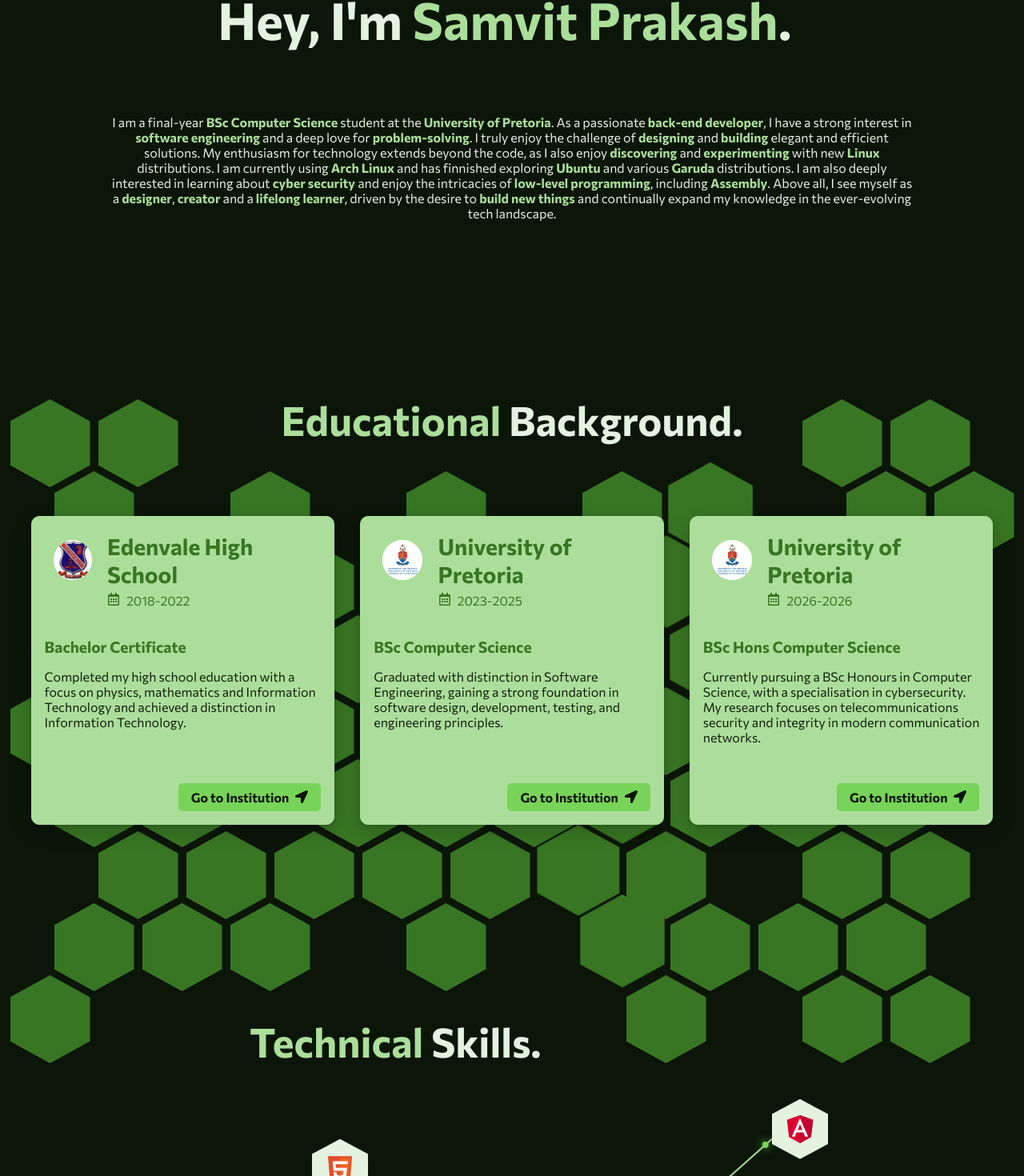
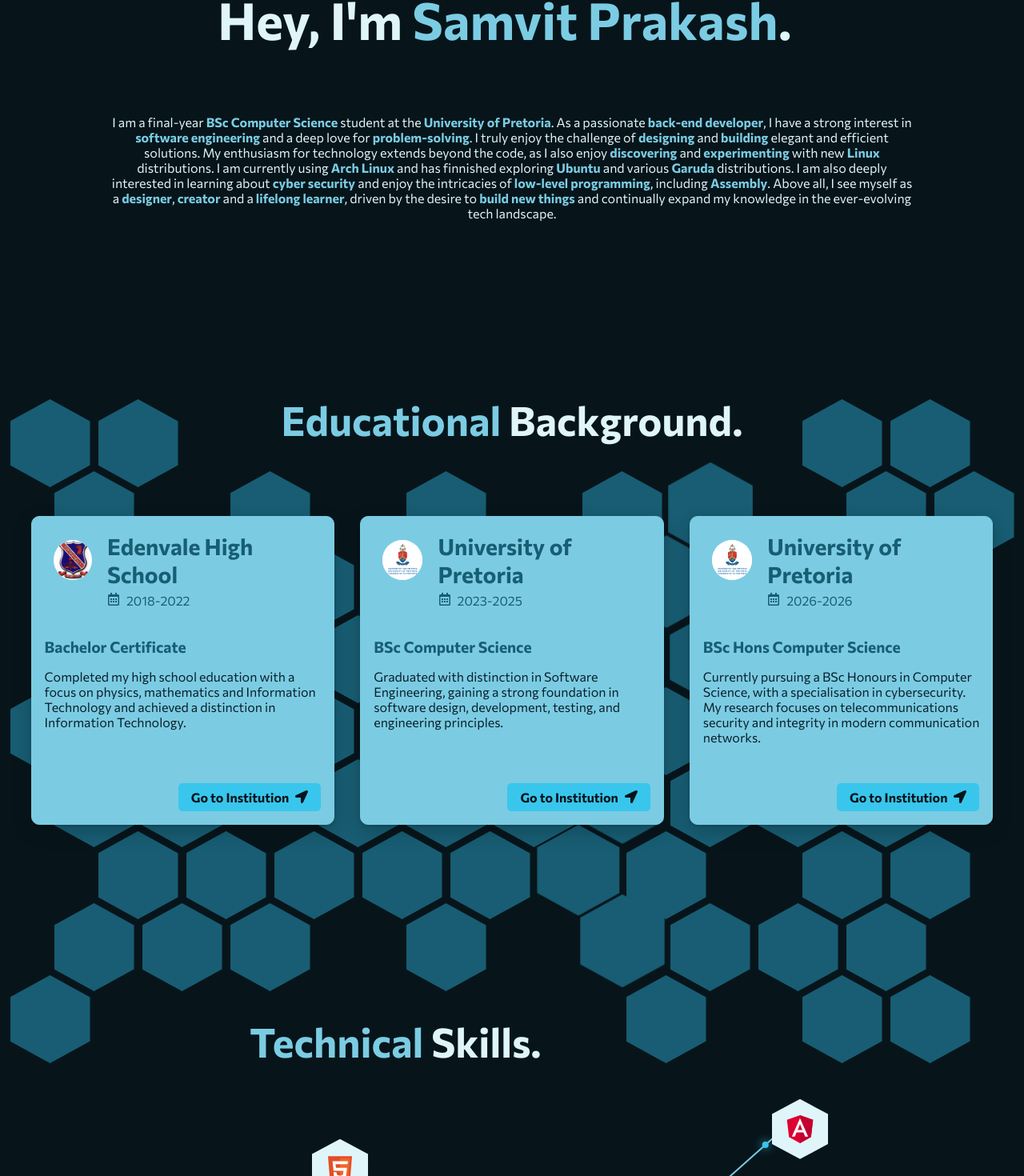
Before and after one commit to SamvitPrakash/SamvitPrakash, a React (Vite) app in the folder ViteFolio/: page / in a window 1280 px wide. Shown: the part 186-1656 px from the top of the page at 80% size. Built offline with nearby package versions, Linux system fonts and the light colour scheme.

Commit message:
feat: Add framer-motion for animations, enhance TypedName and Home components with motion effects, and implement StickyImage component

```diff
--- a/ViteFolio/package.json
+++ b/ViteFolio/package.json
@@ -13,6 +13,7 @@
     "@swc/core": "^1.13.5",
     "approve": "^0.0.12",
     "esbuild": "^0.25.9",
+    "motion": "^13.1.0",
     "react": "^19.1.1",
     "react-dom": "^19.1.1",
     "react-icons": "^5.5.0",
--- a/ViteFolio/src/components/Skill_Tree/Skill_Complex/Skill_Complex.jsx
+++ b/ViteFolio/src/components/Skill_Tree/Skill_Complex/Skill_Complex.jsx
@@ -1,4 +1,5 @@
 import { useEffect, useRef, useState } from 'react';
+import { motion } from 'motion/react';
 import './Skill_Complex.css';
 import SkillNode from '../Skill_Node/Skill_Node.jsx';
 
@@ -45,7 +46,17 @@ function AnimatedEdge({ from, to, color, bulgeColor, period = 2.5 }) {
 
 function SkillComplex({ nodes, edges }) {
 	return (
-    <div className="skill-complex-container">
+		<motion.div
+			className="skill-complex-container"
+			initial={{ opacity: 0, y: 100 }}
+			whileInView={{ opacity: 1, y: 0 }}
+			transition={{
+				duration: 0.8,
+				type: 'spring',
+				stiffness: 80,
+				damping: 20,
+			}}
+		>
 			<svg className="skill-complex-svg">
 				{edges.map((edge, idx) => {
 					const fromNode = nodes.find(n => n.id === edge.from);
@@ -68,10 +79,21 @@ function SkillComplex({ nodes, edges }) {
 					className="skill-complex-node"
 					style={{ left: node.x, top: node.y }}
 				>
+					<motion.div
+						initial={{ opacity: 0, x: node.id % 2 === 0 ? 100 : -100 }}
+						whileInView={{ opacity: 1, x: 0, y: 0 }}
+						transition={{
+							duration: 1.5,
+							type: 'spring',
+							stiffness: 100,
+							damping: 20,
+						}}
+					>
 						<SkillNode icon={node.icon} name={node.name} />
+					</motion.div>
 				</div>
 			))}
-    </div>
+		</motion.div>
 	);
 }
 
--- /dev/null
+++ b/ViteFolio/src/components/Sticky_Image/StickyImage.jsx
@@ -0,0 +1,3 @@
+export function StickyImage({ imageSrc, altText, heading, slogan }) {
+
+}
--- a/ViteFolio/src/components/Typed_Name/Typed_Name.jsx
+++ b/ViteFolio/src/components/Typed_Name/Typed_Name.jsx
@@ -1,14 +1,12 @@
 import { useState, useEffect } from 'react';
 
-function TypedName() {
+function TypedName({fullText = "Hey, I'm", fullName = " Samvit Prakash", punctuation=".", id="typed-name"}) {
     const [text, setText] = useState('');
     const [name, setName] = useState('');
     const [punctuated, setPunctuated] = useState('');
     const [cursorVisible, setCursorVisible] = useState(true);
 
     useEffect(() => {
-        const fullText = "Hey, I'm";
-        const fullName = " Samvit Prakash";
         let currentIndex = 0;
         let nameIndex = 0;
 
@@ -27,7 +25,7 @@ function TypedName() {
                 nameIndex++;
             } else {
                 clearInterval(interval);
-                setPunctuated('.');
+                setPunctuated(punctuation);
             }
         }, 100);
 
@@ -38,7 +36,7 @@ function TypedName() {
     }, []);
 
     return (
-        <h1 className='title'>
+        <h1 className='title' id={id}>
             {text}
             <span className="name">{name}</span>
             {punctuated}
--- a/ViteFolio/src/index.css
+++ b/ViteFolio/src/index.css
@@ -1,6 +1,170 @@
 @import url('https://fonts.googleapis.com/css?family=Commissioner:700|Commissioner:400');
 
+/* BLACK & RED */
+/* :root {
+	--light-text: #210c0c;
+	--light-background: #fff1f1;
+	--light-primary: #a52d2d;
+	--light-secondary: #e59a9a;
+	--light-accent: #d83c3c;
+
+	--dark-text: #ffe7e7;
+	--dark-background: #140707;
+	--dark-primary: #e68c8c;
+	--dark-secondary: #7c2424;
+	--dark-accent: #f04444;
+
+	--current-text: var(--light-text);
+	--current-background: var(--light-background);
+	--current-primary: var(--light-primary);
+	--current-secondary: var(--light-secondary);
+	--current-accent: var(--light-accent);
+
+	--opposite-text: var(--dark-text);
+} */
+
+
+/* MIDIGHT BLUE */
+/* :root {
+	--light-text: #0b1428;
+	--light-background: #edf3ff;
+	--light-primary: #315ba8;
+	--light-secondary: #9db8eb;
+	--light-accent: #4879d8;
+
+	--dark-text: #e5edff;
+	--dark-background: #080d1a;
+	--dark-primary: #8daeea;
+	--dark-secondary: #304d8a;
+	--dark-accent: #5d8ff0;
+
+	--current-text: var(--light-text);
+	--current-background: var(--light-background);
+	--current-primary: var(--light-primary);
+	--current-secondary: var(--light-secondary);
+	--current-accent: var(--light-accent);
+
+	--opposite-text: var(--dark-text);
+} */
+
+/* GREY */
+/* :root {
+	--light-text: #17191c;
+	--light-background: #f1f3f5;
+	--light-primary: #454b52;
+	--light-secondary: #aeb5bc;
+	--light-accent: #69737d;
+
+	--dark-text: #e9ecef;
+	--dark-background: #101214;
+	--dark-primary: #b9c1c8;
+	--dark-secondary: #464d54;
+	--dark-accent: #89949e;
+
+	--current-text: var(--light-text);
+	--current-background: var(--light-background);
+	--current-primary: var(--light-primary);
+	--current-secondary: var(--light-secondary);
+	--current-accent: var(--light-accent);
+
+	--opposite-text: var(--dark-text);
+} */
+
+/* RED */
+/* :root {
+	--light-text: #291015;
+	--light-background: #faf0f2;
+	--light-primary: #7d293d;
+	--light-secondary: #d9a1ae;
+	--light-accent: #b83d5a;
+
+	--dark-text: #f7e5e9;
+	--dark-background: #18090e;
+	--dark-primary: #dc8fa1;
+	--dark-secondary: #702638;
+	--dark-accent: #d94c6b;
+
+	--current-text: var(--light-text);
+	--current-background: var(--light-background);
+	--current-primary: var(--light-primary);
+	--current-secondary: var(--light-secondary);
+	--current-accent: var(--light-accent);
+
+	--opposite-text: var(--dark-text);
+} */
+
+/* CYAN */
+/* :root {
+	--light-text: #071d21;
+	--light-background: #e9f8f9;
+	--light-primary: #087f8c;
+	--light-secondary: #8ed9df;
+	--light-accent: #13b8c7;
+
+	--dark-text: #ddf8fa;
+	--dark-background: #061417;
+	--dark-primary: #73d3dc;
+	--dark-secondary: #176873;
+	--dark-accent: #20d6e5;
+
+	--current-text: var(--light-text);
+	--current-background: var(--light-background);
+	--current-primary: var(--light-primary);
+	--current-secondary: var(--light-secondary);
+	--current-accent: var(--light-accent);
+
+	--opposite-text: var(--dark-text);
+} */
+
+/* PURPLE */
+/* :root {
+	--light-text: #1c1028;
+	--light-background: #f5effb;
+	--light-primary: #713f91;
+	--light-secondary: #c7a4dc;
+	--light-accent: #9b4dcc;
+
+	--dark-text: #f1e7f7;
+	--dark-background: #130b19;
+	--dark-primary: #c69bdd;
+	--dark-secondary: #63377e;
+	--dark-accent: #b85be6;
+
+	--current-text: var(--light-text);
+	--current-background: var(--light-background);
+	--current-primary: var(--light-primary);
+	--current-secondary: var(--light-secondary);
+	--current-accent: var(--light-accent);
+
+	--opposite-text: var(--dark-text);
+} */
+
+/* BLUE */
 :root {
+	--light-text: #0b1f2a;
+	--light-background: #eaf7fb;
+	--light-primary: #176b87;
+	--light-secondary: #8fd3e8;
+	--light-accent: #25a9d6;
+
+	--dark-text: #dff5fa;
+	--dark-background: #07151b;
+	--dark-primary: #7bcce3;
+	--dark-secondary: #185d73;
+	--dark-accent: #39c6ed;
+
+	--current-text: var(--light-text);
+	--current-background: var(--light-background);
+	--current-primary: var(--light-primary);
+	--current-secondary: var(--light-secondary);
+	--current-accent: var(--light-accent);
+
+	--opposite-text: var(--dark-text);
+}
+
+
+/* GREEN */
+/* :root {
 	--light-text: #12200e;
 	--light-background: #ecf7e9;
 	--light-primary: #326321;
@@ -20,7 +184,7 @@
 	--current-accent: var(--light-accent);
 
 	--opposite-text: var(--dark-text);
-}
+} */
 
 body {
 	background-color: var(--current-background);
--- a/ViteFolio/src/pages/Home_Page/Home.jsx
+++ b/ViteFolio/src/pages/Home_Page/Home.jsx
@@ -1,6 +1,7 @@
 // React and CSS Imports
 import './Home.css'
 import { useState, useEffect } from 'react';
+import { motion } from 'motion/react'
 
 //Component Imports
 import Navigation from "../../components/Navigation_Bar/Navigation.jsx";
@@ -269,13 +270,37 @@ function Home() {
 			<Navigation />
 
 			<div>
-				<TypedName/>
-				<p className="bio" id='bio'>I am a final-year <em>BSc Computer Science</em> student at the <em>University of Pretoria</em>. As a passionate <em>back-end developer</em>, I have a strong interest in <em>software engineering</em> and a deep love for <em>problem-solving</em>. I truly enjoy the challenge of <em>designing</em> and <em>building</em> elegant and efficient solutions. My enthusiasm for technology extends beyond the code, as I also enjoy <em>discovering</em> and <em>experimenting</em> with new <em>Linux</em> distributions. I am currently using <em>Arch Linux</em> and has finnished exploring <em>Ubuntu</em> and various <em>Garuda</em> distributions. I am also deeply interested in learning about <em>cyber security</em> and enjoy the intricacies of <em>low-level programming</em>, including <em>Assembly</em>. Above all, I see myself as a <em>designer</em>, <em>creator</em> and a <em>lifelong learner</em>, driven by the desire to <em>build new things</em> and continually expand my knowledge in the ever-evolving tech landscape.</p>
+				<TypedName id='bio'/>
+
+				<motion.div
+					initial={{ opacity: 0, y: 100 }}
+					whileInView={{ opacity: 1, y: 0 }}
+					transition={{
+						duration: 1.5,
+						type: 'spring',
+						stiffness: 80,
+						damping: 20,
+					}}
+				>
+					<p className="bio">I am a final-year <em>BSc Computer Science</em> student at the <em>University of Pretoria</em>. As a passionate <em>back-end developer</em>, I have a strong interest in <em>software engineering</em> and a deep love for <em>problem-solving</em>. I truly enjoy the challenge of <em>designing</em> and <em>building</em> elegant and efficient solutions. My enthusiasm for technology extends beyond the code, as I also enjoy <em>discovering</em> and <em>experimenting</em> with new <em>Linux</em> distributions. I am currently using <em>Arch Linux</em> and has finnished exploring <em>Ubuntu</em> and various <em>Garuda</em> distributions. I am also deeply interested in learning about <em>cyber security</em> and enjoy the intricacies of <em>low-level programming</em>, including <em>Assembly</em>. Above all, I see myself as a <em>designer</em>, <em>creator</em> and a <em>lifelong learner</em>, driven by the desire to <em>build new things</em> and continually expand my knowledge in the ever-evolving tech landscape.</p>
+				</motion.div>
+
 			</div>
 
 			<HoneycombBackground width={11} height={10} visibilityMatrix={visibilityMatrixEducation}>
 				<h2 className="education-title" id='education'><span className="name">Educational</span> Background.</h2>
-				<div className="education-cards">
+
+				<motion.div
+					className="education-cards"
+					initial={{ opacity: 0, y: 100 }}
+					whileInView={{ opacity: 1, y: 0 }}
+					transition={{
+						duration: 0.8,
+						type: 'spring',
+						stiffness: 80,
+						damping: 20,
+					}}
+				>
 					<EducationCard
 						icon={ehs}
 						institution="Edenvale High School"
@@ -306,7 +331,7 @@ function Home() {
 						degreeLink="https://www.up.ac.za/"
 					/>
 
-				</div>
+				</motion.div>
 				<h2 className="technical-skills-title" id='skills'><span className="name">Technical</span> Skills.</h2>
 			</HoneycombBackground>
 
--- a/ViteFolio/src/pages/Projects_Page/Projects.jsx
+++ b/ViteFolio/src/pages/Projects_Page/Projects.jsx
@@ -1,10 +1,19 @@
 import './Projects.css'
 import Navigation from '../../components/Navigation_Bar/Navigation';
+import TypedName from '../../components/Typed_Name/Typed_Name';
+import Footer from '../../components/Footer/Footer';
 
 export function Projects() {
     return(
         <>
             <Navigation />
+
+            <div>
+				<TypedName fullText='Welcome to my ' fullName='Projects Showcase' punctuation='!'/>
+
+			</div>
+
+            <Footer />
        </>
     )
 }
```
Also changed, not shown: 1 other file (tests, documents, lock files or other folders). Lines whose indentation alone changed are shown as unchanged.
